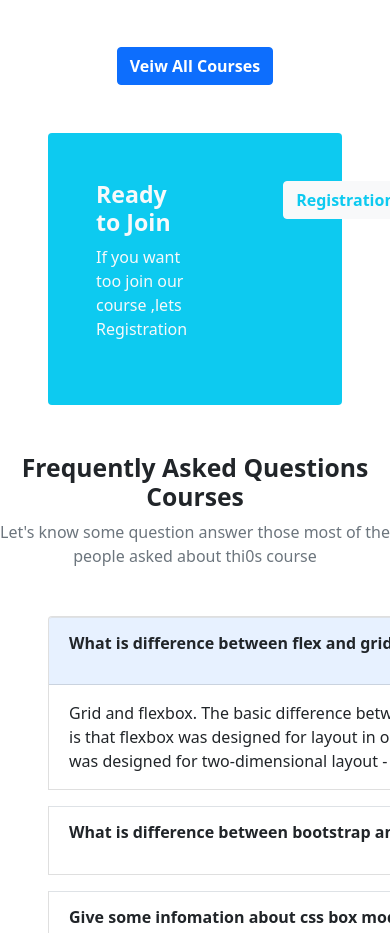
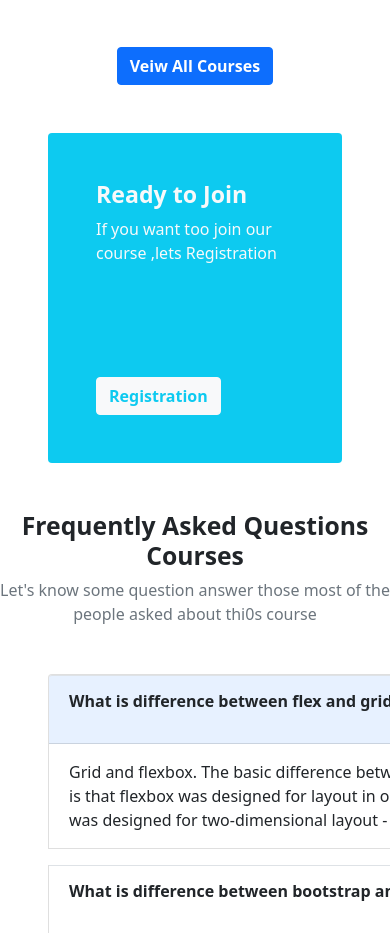
Before and after one commit to Zeba127/ZBtech, a plain HTML site: page index.html in a window 390 px wide. Shown: the part 3340-4273 px from the top of the page. Drawn offline with nearby package versions, Linux system fonts and the light colour scheme.

Commit message:
readyresponsive

```diff
--- a/index.html
+++ b/index.html
@@ -187,7 +187,7 @@
       </section>
       <section class="mx-5 bg-info rounded">
         <!-- readyjoinstart -->
-             <div class="d-flex">
+            <div class="d-flex flex-column flex-sm-row">
               <div class="text-light p-5 flex-grow-1">
                   <h3 class="fw-bold">Ready to Join</h3>
                   <p>If you want too join our course ,lets Registration </p>
@@ -224,7 +224,7 @@
 
                 </div>
               </div>
-             </div>
+            </div>
         <!-- readyjoinend -->
       </section>
       <!-- Questionpartstart -->
```
